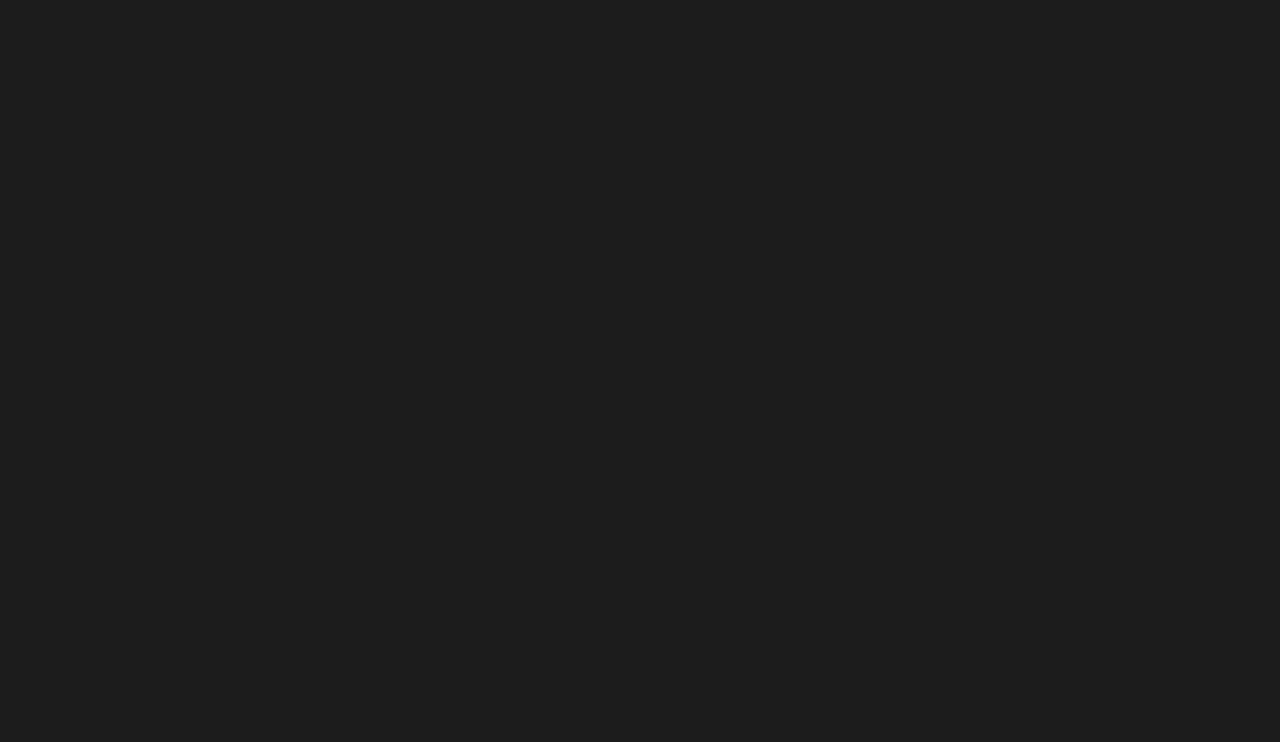
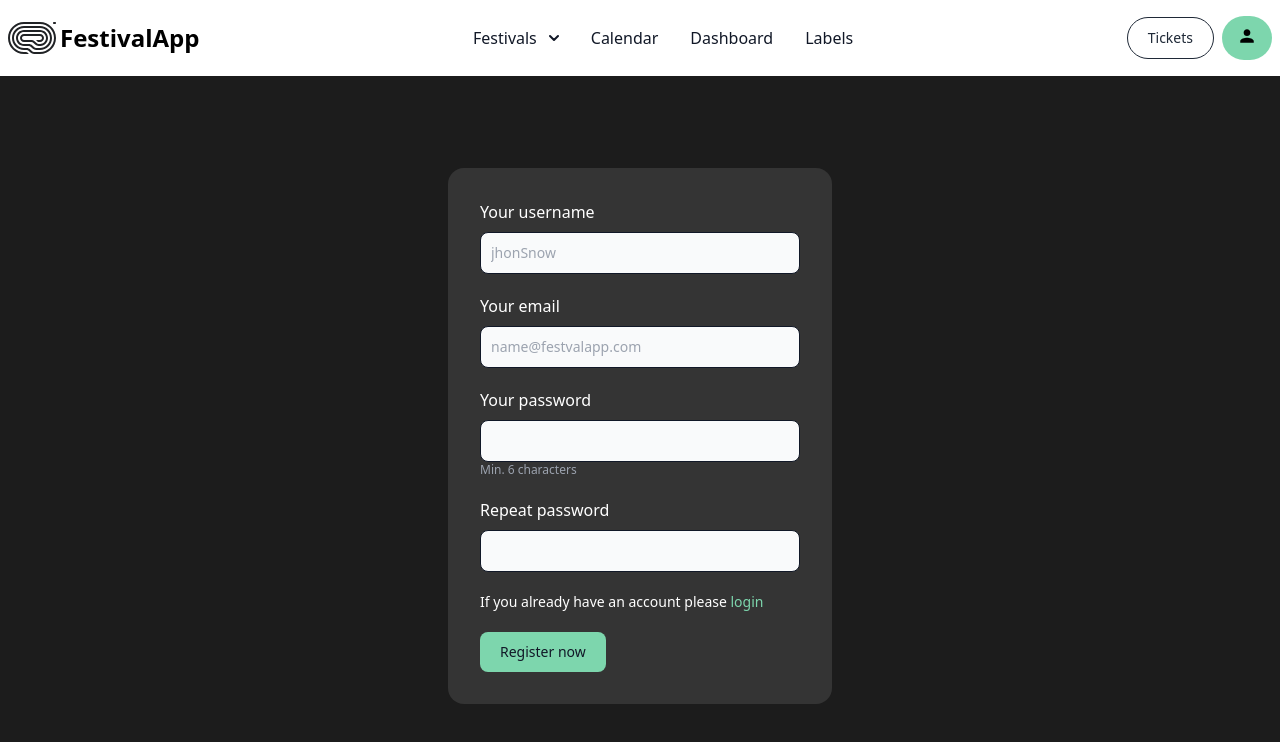
Before and after one commit to giacomosx/festivalapp, a React (Create React App) app in the folder frontend/: page /register in a window 1280 px wide. Before the commit this address had no page. Shown: the top 742 px of the page. Built offline with nearby package versions, Linux system fonts and the light colour scheme.

Commit message:
login + register page in fe

```diff
--- a/frontend/src/App.js
+++ b/frontend/src/App.js
@@ -2,6 +2,8 @@ import { BrowserRouter, Route, Routes } from "react-router-dom";
 import Homepage from "./pages/Homepage";
 import UserDashboard from "./pages/UserDashboard";
 import Calendar from "./pages/Calendar";
+import Login from "./pages/Login";
+import Register from "./pages/Register";
 
 const App = () => {
   return (
@@ -10,6 +12,8 @@ const App = () => {
           <Route index path={'/'} element={<Homepage />} />
           <Route path={'/me/home'} element={<UserDashboard />} />
           <Route path={'/calendar'} element={<Calendar />} />
+          <Route path={'/login'} element={<Login />} />
+          <Route path={'/register'} element={<Register />} />
         </Routes>
     </BrowserRouter>
   );
--- a/frontend/src/components/ActsTable.jsx
+++ b/frontend/src/components/ActsTable.jsx
@@ -24,17 +24,6 @@ const ActsTable = () => {
     }
   };
 
-  const getWeekRange = (date) => {
-    const current = new Date(date);
-    const weekStart = new Date(current);
-    weekStart.setDate(current.getDate() - current.getDay());
-    const weekEnd = new Date(weekStart);
-    weekEnd.setDate(weekStart.getDate() + 6);
-    return {
-      start: weekStart.toLocaleDateString(),
-      end: weekEnd.toLocaleDateString(),
-    };
-  };
 
   const hours = [
     "12:00",
--- a/frontend/src/components/Avatar.jsx
+++ b/frontend/src/components/Avatar.jsx
@@ -3,7 +3,7 @@ import { Link } from "react-router-dom";
 const Avatar = () => {
   return (
     <Link
-      to="/me/home"
+      to="/login"
       className="text-black bg-primary hover:bg-primaryHover focus:ring-4 focus:ring-primary text-lg rounded-full px-4 py-2  "
     >
       <ion-icon name="person"></ion-icon>
--- a/frontend/src/lib/constants.js
+++ b/frontend/src/lib/constants.js
@@ -4,12 +4,8 @@ export const mainMenu = [
       to: "/calendar",
     },
     {
-      label: "Tours",
-      to: "/tours",
-    },
-    {
-      label: "Radio",
-      to: "/radio",
+      label: "Dashboard",
+      to: "/me/home",
     },
     {
       label: "Labels",
--- /dev/null
+++ b/frontend/src/pages/Login.jsx
@@ -0,0 +1,28 @@
+import { Link } from "react-router-dom";
+import Layout from "../Layout";
+
+const Login = () => {
+  return (
+    <Layout>
+      <div className="flex h-[calc(100dvh-181px)] w-full justify-center items-center">
+        <form className="w-full max-w-sm widget rounded-2xl p-8">
+            <div className="mb-5 w-full">
+                <label htmlFor="email" className="block mb-2 text-base font-medium ">Your email</label>
+                <input type="email" id="email" className="bg-gray-50 border border-gray-900 text-gray-900 text-sm rounded-lg focus:ring-primary focus:border-primary block w-full p-2.5 " placeholder="name@festvalapp.com" required />
+            </div>
+            <div className="mb-5 w-full">
+                <label htmlFor="passsword" className="block mb-2 text-base font-medium ">Your password</label>
+                <input type="password" id="password" className="bg-gray-50 border border-gray-900 text-gray-900 text-sm rounded-lg focus:ring-primary focus:border-primary block w-full p-2.5 "  required />
+            </div>
+
+            <div className="text-sm mb-5">
+               If you not have an account please <Link to={'/register'} className="text-primary hover:underline">register now</Link>
+            </div>
+            <button type="submit" className="text-gray-900 bg-primary hover:bg-primaryHover focus:ring-4 focus:outline-none focus:ring-primary font-medium rounded-lg text-sm w-full sm:w-auto px-5 py-2.5 text-center ">Log in</button>
+        </form>
+      </div>
+    </Layout>
+  );
+};
+
+export default Login;
--- /dev/null
+++ b/frontend/src/pages/Register.jsx
@@ -0,0 +1,37 @@
+import { Link } from "react-router-dom";
+import Layout from "../Layout";
+
+const Register = () => {
+  return (
+    <Layout>
+      <div className="flex h-[calc(100dvh-81px)] w-full justify-center items-center">
+        <form className="w-full max-w-sm widget rounded-2xl p-8">
+            <div className="mb-5 w-full">
+                <label htmlFor="username" className="block mb-2 text-base font-medium ">Your username</label>
+                <input type="text" id="username" className="bg-gray-50 border border-gray-900 text-gray-900 text-sm rounded-lg focus:ring-primary focus:border-primary block w-full p-2.5 " placeholder="jhonSnow" required />
+            </div>
+            <div className="mb-5 w-full">
+                <label htmlFor="email" className="block mb-2 text-base font-medium ">Your email</label>
+                <input type="email" id="email" className="bg-gray-50 border border-gray-900 text-gray-900 text-sm rounded-lg focus:ring-primary focus:border-primary block w-full p-2.5 " placeholder="name@festvalapp.com" required />
+            </div>
+            <div className="mb-5 w-full">
+                <label htmlFor="password" className="block mb-2 text-base font-medium ">Your password</label>
+                <input type="password" id="password" className="bg-gray-50 border border-gray-900 text-gray-900 text-sm rounded-lg focus:ring-primary focus:border-primary block w-full p-2.5 "  required />
+                <p className="text-xs text-gray-400">Min. 6 characters</p>
+            </div>
+            <div className="mb-5 w-full">
+                <label htmlFor="repeatPassword" className="block mb-2 text-base font-medium ">Repeat password</label>
+                <input type="password" id="repeatPassword" className="bg-gray-50 border border-gray-900 text-gray-900 text-sm rounded-lg focus:ring-primary focus:border-primary block w-full p-2.5 "  required />
+            </div>
+
+            <div className="text-sm mb-5">
+               If you already have an account please <Link to={'/login'} className="text-primary hover:underline">login</Link>
+            </div>
+            <button type="submit" className="text-gray-900 bg-primary hover:bg-primaryHover focus:ring-4 focus:outline-none focus:ring-primary font-medium rounded-lg text-sm w-full sm:w-auto px-5 py-2.5 text-center ">Register now</button>
+        </form>
+      </div>
+    </Layout>
+  );
+};
+
+export default Register;
--- a/frontend/src/pages/UserDashboard.jsx
+++ b/frontend/src/pages/UserDashboard.jsx
@@ -8,17 +8,13 @@ const UserDashboard = () => {
       <UserNavbar />
       <section className="grid grid-cols-1 gap-4 md:grid-cols-2 xl:grid-cols-3">
         <Widget name={"My Festivals"} className="h-60">
-            ahahahahah
+
         </Widget>
         <Widget name={"Groups"} buttonLabel={"View"}>
 
         </Widget>
         <Widget name={"Friends"} buttonLabel={"View"}>
-            <ul>
-              <li>Ciao</li>
-              <li>sono</li>
-              <li>Mario</li>
-            </ul>
+
         </Widget>
       </section>
     </Layout>
```
